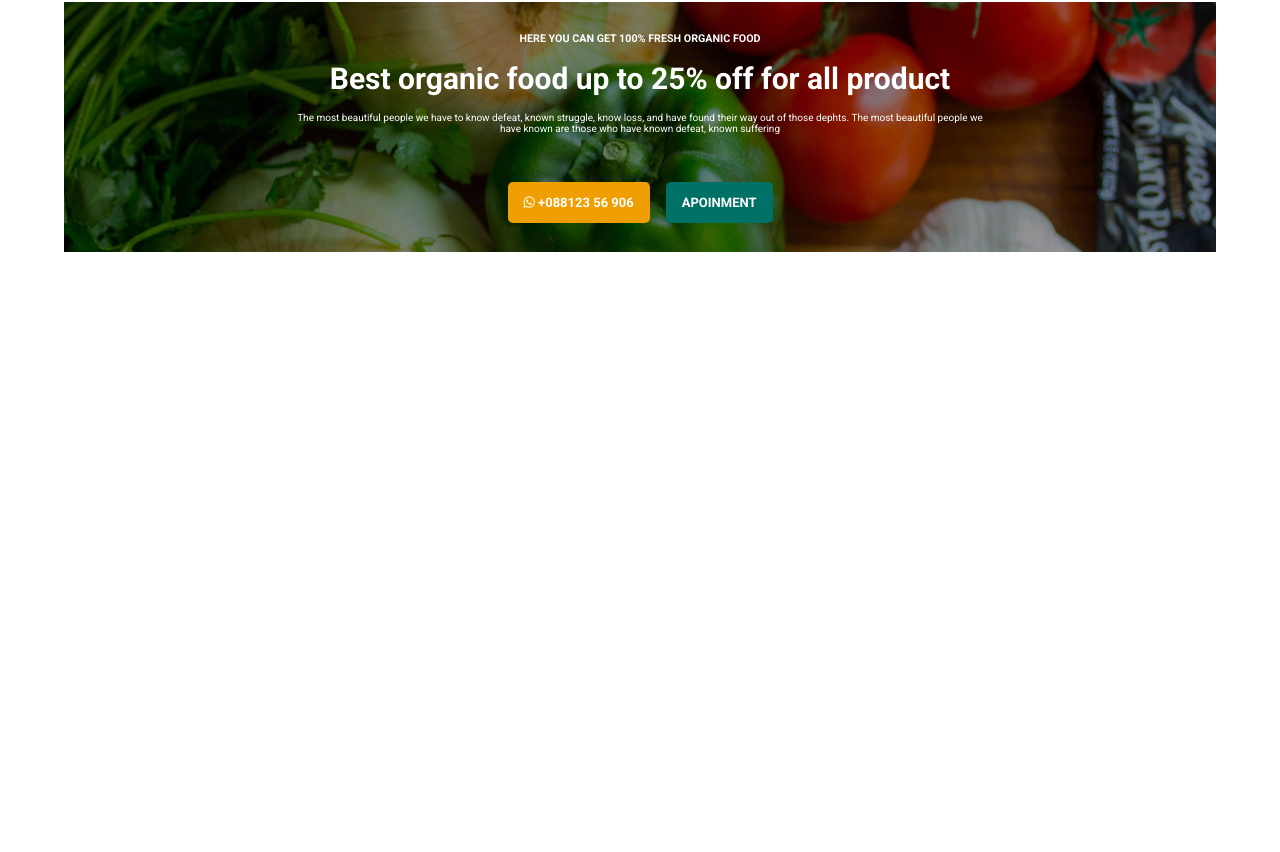
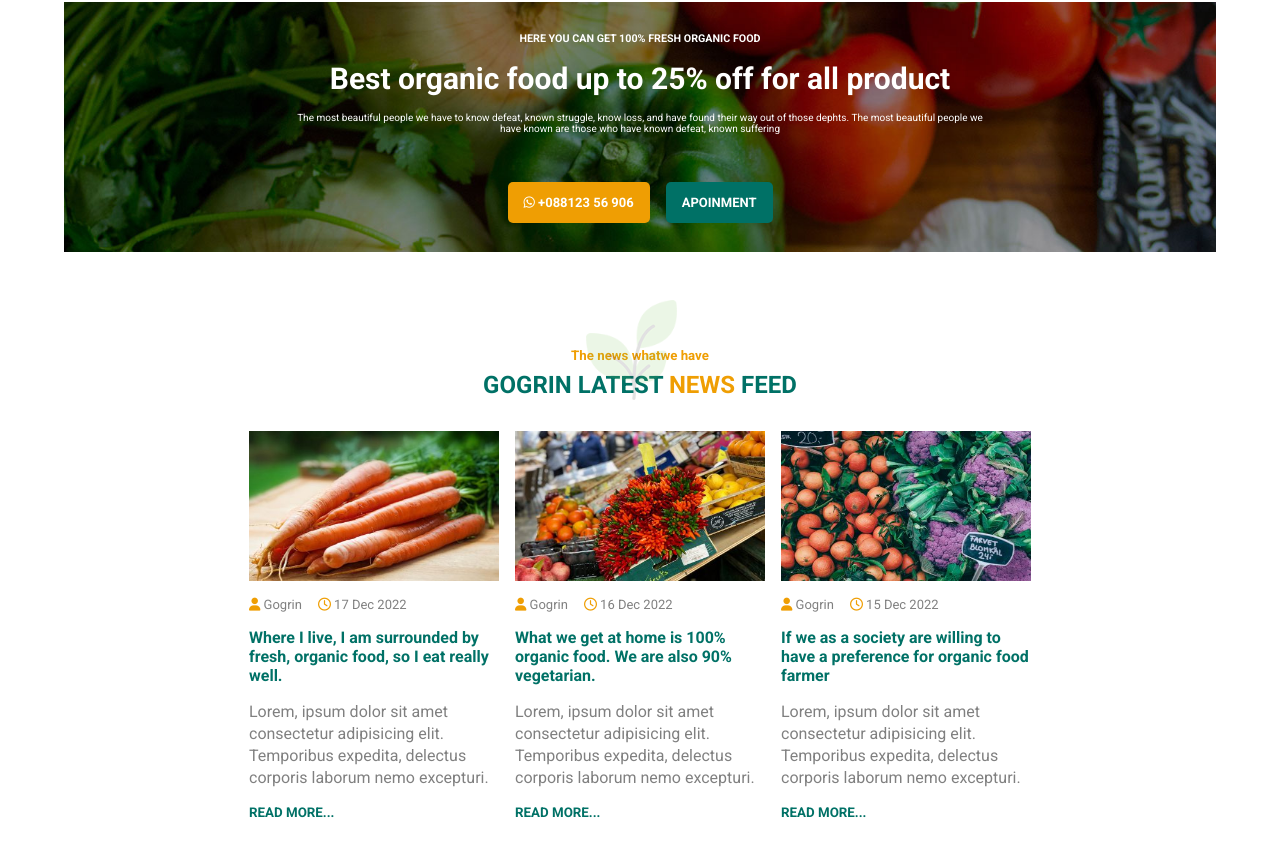
Before and after one commit to RiccardoSansone/proj-html-vuejs, a Vue app: page / in a window 1280 px wide. Shown: the part 3263-4115 px from the top of the page. Before the commit the page ends 3547 px from the top, so only its background shows below. Built offline with nearby package versions, Linux system fonts and the light colour scheme.

Commit message:
add gogrin section

```diff
--- a/src/App.vue
+++ b/src/App.vue
@@ -440,6 +440,114 @@ import './assets/scss/style.scss'
 
 
 
+    <!-- gogrin -->
+    <section class="gogrin">
+        <!-- title -->
+        <div class="gogr column gap-05 align-center">
+            <h5 class="color-secondary">The news whatwe have</h5>
+            <h2 class="color-primary">GOGRIN LATEST <span class="color-secondary">NEWS</span> FEED</h2>
+            <img src="./assets/img/title-shap.png" alt="">
+        </div>
+        <!-- cards -->
+        <div class="gogrCards d-flex justify-center gap-1">
+
+            <!-- card -->
+            <div class="goCard column gap-1">
+                <!-- img -->
+                <img src="./assets/img/blo1-390x250.jpg" alt="">
+                <!-- user and date -->
+                <div class="d-flex gap-1">
+                    <!-- user -->
+                    <div class="d-flex gap-02 align-center">
+                        <i class="fa-solid fa-user color-secondary"></i>
+                        <span>Gogrin</span>
+                    </div>
+                    <!-- date -->
+                    <div class="d-flex gap-02 align-center">
+                        <i class="fa-regular fa-clock color-secondary"></i>
+                        <span>17 Dec 2022</span>
+                    </div>
+                </div>
+                <!-- description -->
+                <h4 class="color-primary">
+                    Where I live, I am surrounded by fresh,
+                    organic food, so I eat really well.
+                </h4>
+                <p class="line-height-01">
+                    Lorem, ipsum dolor sit amet consectetur adipisicing elit. Temporibus expedita, delectus corporis laborum nemo excepturi.
+                </p>
+                <small class="color-primary">
+                    READ MORE...
+                </small>
+            </div>
+
+            <!-- card -->
+            <div class="goCard column gap-1">
+                <!-- img -->
+                <img src="./assets/img/blo2-390x250.jpg" alt="">
+                <!-- user and date -->
+                <div class="d-flex gap-1">
+                    <!-- user -->
+                    <div class="d-flex gap-02 align-center">
+                        <i class="fa-solid fa-user color-secondary"></i>
+                        <span>Gogrin</span>
+                    </div>
+                    <!-- date -->
+                    <div class="d-flex gap-02 align-center">
+                        <i class="fa-regular fa-clock color-secondary"></i>
+                        <span>16 Dec 2022</span>
+                    </div>
+                </div>
+                <!-- description -->
+                <h4 class="color-primary">
+                    What we get at home is 100% organic food. We are also 90% vegetarian.
+                </h4>
+                <p class="line-height-01">
+                    Lorem, ipsum dolor sit amet consectetur adipisicing elit. Temporibus expedita, delectus corporis laborum nemo excepturi.
+                </p>
+                <small class="color-primary">
+                    READ MORE...
+                </small>
+            </div>
+
+            <!-- card -->
+            <div class="goCard column gap-1">
+                <!-- img -->
+                <img src="./assets/img/blo3-390x250.jpg" alt="">
+                <!-- user and date -->
+                <div class="d-flex gap-1">
+                    <!-- user -->
+                    <div class="d-flex gap-02 align-center">
+                        <i class="fa-solid fa-user color-secondary"></i>
+                        <span>Gogrin</span>
+                    </div>
+                    <!-- date -->
+                    <div class="d-flex gap-02 align-center">
+                        <i class="fa-regular fa-clock color-secondary"></i>
+                        <span>15 Dec 2022</span>
+                    </div>
+                </div>
+                <!-- description -->
+                <h4 class="color-primary">
+                    If we as a society are willing to have a preference for organic
+                    food farmer
+                </h4>
+                <p class="line-height-01">
+                    Lorem, ipsum dolor sit amet consectetur adipisicing elit. Temporibus expedita, delectus corporis laborum nemo excepturi.
+                </p>
+                <small class="color-primary">
+                    READ MORE...
+                </small>
+            </div>
+
+        </div>
+
+    </section>
+    <!-- /gogrin -->
+    <!-- /////////////// -->
+
+
+
 </main>
 <!-- /main -->
 <!-- /////////////// -->
--- a/src/assets/scss/style.scss
+++ b/src/assets/scss/style.scss
@@ -46,6 +46,9 @@
 .column{
   display: flex;
   flex-direction: column;
+}
+.gap-02{
+  gap: 0.2rem;
 }
 .gap-05{
   gap: 0.5rem;
@@ -119,6 +122,9 @@
 }
 .line-height{
   line-height: 30px;
+}
+.line-height-01{
+  line-height: 22px;
 }
 // #endregion tools
 // <-//////////////->
@@ -507,6 +513,48 @@
 // #endregion best organic
 // <-///////////->
 
+// #region gogrin
+.gogrin{
+  width: 60%;
+  margin: auto;
+  margin-top: 6rem;
+  margin-bottom: 2rem;
+  .gogr{
+    position: relative;
+    z-index: 1;
+    img{
+      height: 100px;
+      position: absolute;
+      top: -3rem;
+      left: 43%;
+    }
+  }
+  .gogrCards{
+    margin-top: 2rem;
+    .goCard{
+      width: 250px;
+      img{
+        width: 250px;
+        height: 150px;
+      }
+      i{
+        font-size: small;
+      }
+      span{
+        font-size: small;
+        color: gray;
+      }
+      p{
+        color: gray;
+      }
+      small{
+        font-weight: bold;
+      }
+    }
+  }
+}
+// #endregion gogrin
+// <-//////////////->
 
 
 
```
